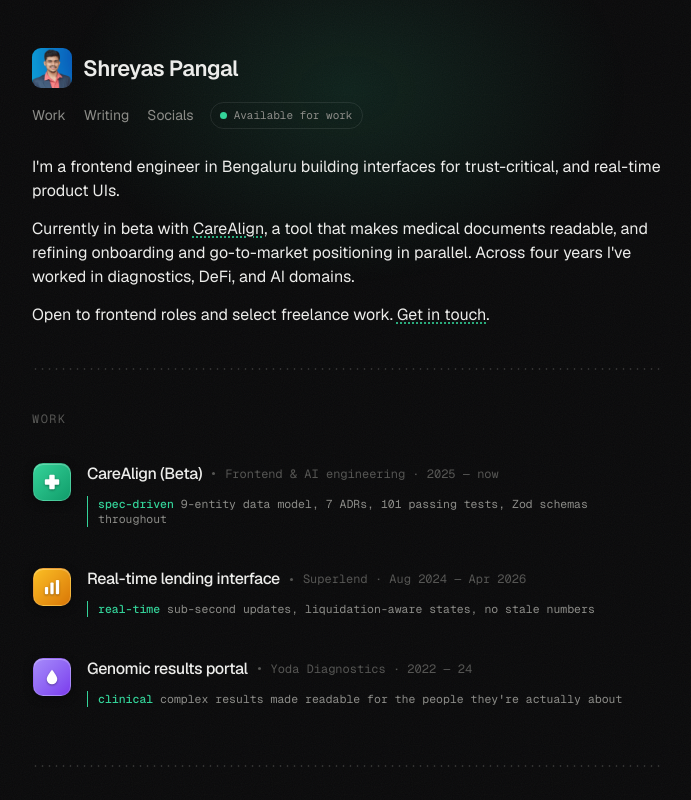
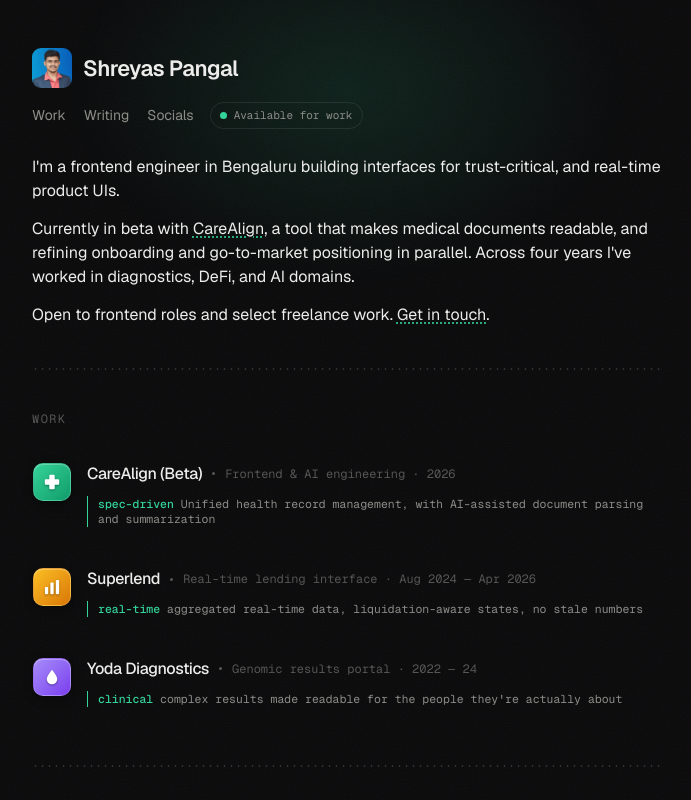
Before and after one commit to shreyaspangal/shreyas-portfolio-v0, a Next.js app: page / in a window 1280 px wide. Shown: the top 800 px of the page, without its empty margins (292-983 px from the left). Built offline with nearby package versions, Linux system fonts and the light colour scheme.

Commit message:
fix: update project details and evidence descriptions

```diff
--- a/data/work.ts
+++ b/data/work.ts
@@ -20,28 +20,28 @@
     slug: "carealign",
     title: "CareAlign (Beta)",
     role: "Frontend & AI engineering",
-    period: "2025 — now",
+    period: "2026",
     evidenceLabel: "spec-driven",
     evidenceDetail:
-      "9-entity data model, 7 ADRs, 101 passing tests, Zod schemas throughout",
+      "Unified health record management, with AI-assisted document parsing and summarization",
     href: "https://care-align.vercel.app/",
     chip: "care",
   },
   {
     slug: "superlend",
-    title: "Real-time lending interface",
-    role: "Superlend",
+    title: "Superlend",
+    role: "Real-time lending interface",
     period: "Aug 2024 — Apr 2026",
     evidenceLabel: "real-time",
     evidenceDetail:
-      "sub-second updates, liquidation-aware states, no stale numbers",
+      "aggregated real-time data, liquidation-aware states, no stale numbers",
     href: "https://app.superlend.xyz/",
     chip: "lend",
   },
   {
     slug: "yoda-diagnostics",
-    title: "Genomic results portal",
-    role: "Yoda Diagnostics",
+    title: "Yoda Diagnostics",
+    role: "Genomic results portal",
     period: "2022 — 24",
     evidenceLabel: "clinical",
     evidenceDetail:
```
